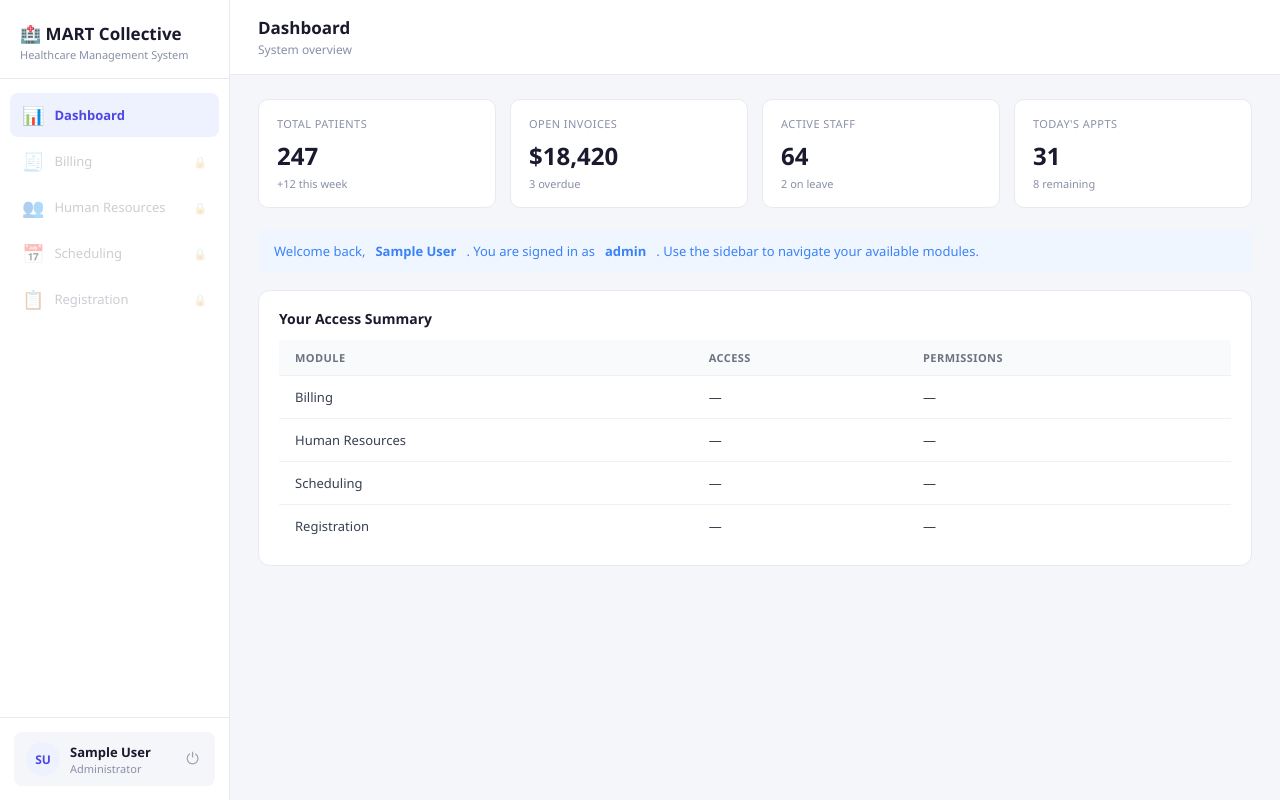
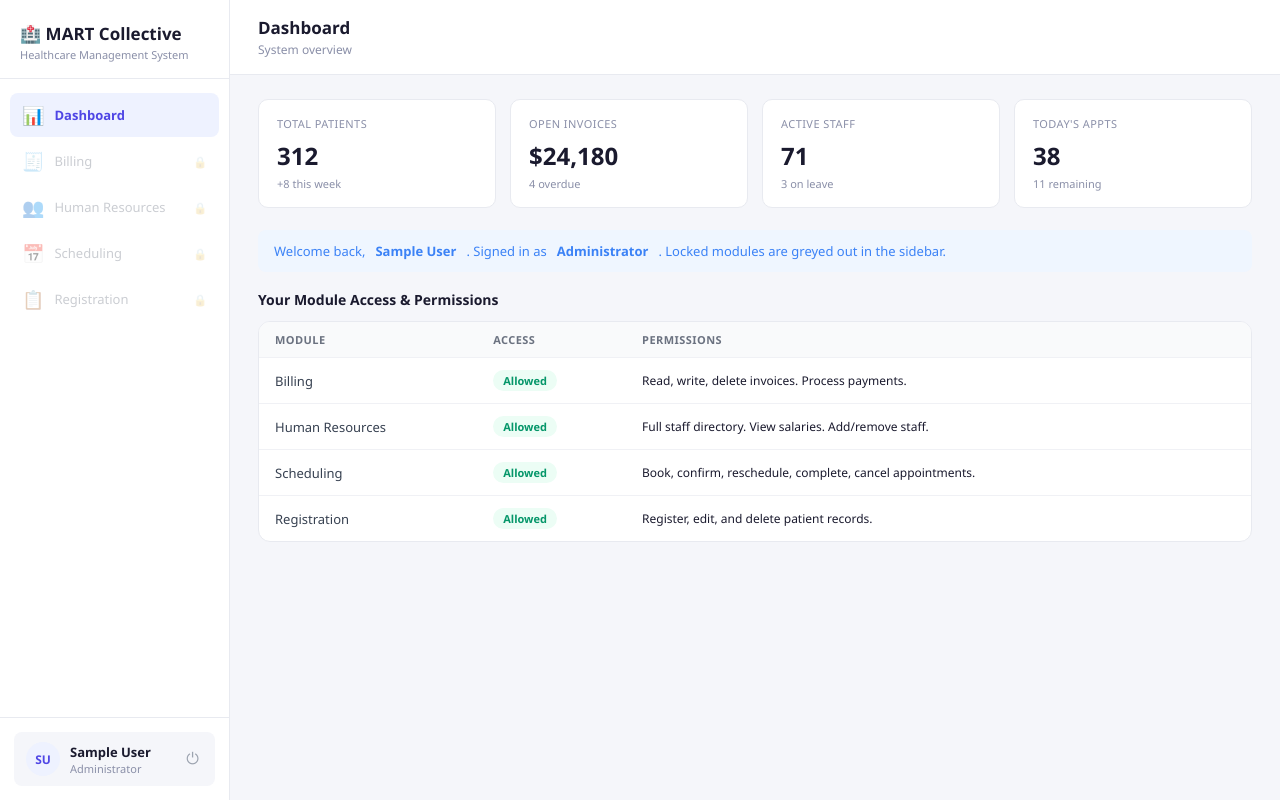
Before and after one commit to MattJohn21/Mart-Collective, a React (Create React App) app in the folder frontend/: page / in a window 1280 px wide. Built offline with nearby package versions, Linux system fonts and the light colour scheme; sample sign-in values are in the browser's storage.

Commit message:
Update Dashboard.js

```diff
--- a/frontend/src/modules/Dashboard/Dashboard.js
+++ b/frontend/src/modules/Dashboard/Dashboard.js
@@ -1,18 +1,70 @@
-import React, { useEffect, useState } from 'react';
-import axios from 'axios';
+import React from 'react';
 import { useAuth } from '../../context/AuthContext';
 
 const ROLE_STATS = {
-  admin:   [{ label: 'Total Patients', value: '247', sub: '+12 this week' }, { label: 'Open Invoices', value: '$18,420', sub: '3 overdue' }, { label: 'Active Staff', value: '64', sub: '2 on leave' }, { label: "Today's Appts", value: '31', sub: '8 remaining' }],
-  doctor:  [{ label: 'My Patients Today', value: '8', sub: '3 remaining' }, { label: 'Pending Reviews', value: '4', sub: 'action needed' }, { label: 'Admitted', value: '2', sub: 'stable' }, { label: 'Next Appt', value: '2:00 PM', sub: 'P-002' }],
-  nurse:   [{ label: 'Patients Assigned', value: '12', sub: '' }, { label: 'Medications Due', value: '5', sub: 'check times' }, { label: 'Shift', value: 'Day', sub: '7am–3pm' }, { label: 'Alerts', value: '2', sub: 'urgent' }],
-  hr:      [{ label: 'Total Staff', value: '64', sub: '' }, { label: 'Open Positions', value: '3', sub: 'hiring' }, { label: 'On Leave', value: '2', sub: '' }, { label: 'Payroll Due', value: 'May 15', sub: '9 days' }],
-  patient: [{ label: 'Upcoming Appts', value: '2', sub: 'next: May 9' }, { label: 'Outstanding Balance', value: '$320', sub: 'due May 20' }, { label: 'Prescriptions', value: '3', sub: 'active' }, { label: 'Provider', value: 'Dr. Chen', sub: 'Cardiology' }],
+  admin:        [{ label:'Total Patients', value:'312', sub:'+8 this week' }, { label:'Open Invoices', value:'$24,180', sub:'4 overdue' }, { label:'Active Staff', value:'71', sub:'3 on leave' }, { label:"Today's Appts", value:'38', sub:'11 remaining' }],
+  doctor:       [{ label:'My Patients Today', value:'9', sub:'4 remaining' }, { label:'Pending Reviews', value:'3', sub:'action needed' }, { label:'Admitted', value:'2', sub:'stable' }, { label:'Next Appt', value:'1:30 PM', sub:'P-003' }],
+  nurse:        [{ label:'Patients Assigned', value:'14', sub:'' }, { label:'Medications Due', value:'6', sub:'check times' }, { label:'Shift', value:'Day', sub:'7am–3pm' }, { label:'Alerts', value:'1', sub:'urgent' }],
+  receptionist: [{ label:'Check-ins Today', value:'17', sub:'5 pending' }, { label:'Appointments', value:'38', sub:'11 remaining' }, { label:'Registrations', value:'4', sub:'today' }, { label:'Pending Requests', value:'3', sub:'need confirm' }],
+  billing:      [{ label:'Invoices This Week', value:'14', sub:'' }, { label:'Collected Today', value:'$6,450', sub:'' }, { label:'Outstanding', value:'$4,210', sub:'4 invoices' }, { label:'Unpaid', value:'2', sub:'overdue' }],
+  hr:           [{ label:'Total Staff', value:'71', sub:'' }, { label:'Open Positions', value:'2', sub:'hiring' }, { label:'On Leave', value:'3', sub:'' }, { label:'Payroll Due', value:'May 15', sub:'9 days' }],
+  patient:      [{ label:'Upcoming Appts', value:'2', sub:'next: May 12' }, { label:'Balance Due', value:'$415', sub:'due May 25' }, { label:'Prescriptions', value:'2', sub:'active' }, { label:'Provider', value:'Dr. Williams', sub:'Cardiology' }],
+};
+
+const MODULE_ACCESS = {
+  admin: [
+    { module:'Billing',         access:true,  permissions:'Read, write, delete invoices. Process payments.'         },
+    { module:'Human Resources', access:true,  permissions:'Full staff directory. View salaries. Add/remove staff.'  },
+    { module:'Scheduling',      access:true,  permissions:'Book, confirm, reschedule, complete, cancel appointments.'},
+    { module:'Registration',    access:true,  permissions:'Register, edit, and delete patient records.'              },
+  ],
+  doctor: [
+    { module:'Billing',         access:false, permissions:'No access'                                               },
+    { module:'Human Resources', access:false, permissions:'No access'                                               },
+    { module:'Scheduling',      access:true,  permissions:'View all appointments. Confirm, complete, reschedule.'   },
+    { module:'Registration',    access:true,  permissions:'View and register new patients.'                         },
+  ],
+  nurse: [
+    { module:'Billing',         access:false, permissions:'No access'                                               },
+    { module:'Human Resources', access:false, permissions:'No access'                                               },
+    { module:'Scheduling',      access:true,  permissions:'View schedule only. Cannot modify appointments.'         },
+    { module:'Registration',    access:true,  permissions:'View patient records only. Cannot register patients.'    },
+  ],
+  receptionist: [
+    { module:'Billing',         access:false, permissions:'No access'                                               },
+    { module:'Human Resources', access:false, permissions:'No access'                                               },
+    { module:'Scheduling',      access:true,  permissions:'Book, reschedule, and cancel appointments.'              },
+    { module:'Registration',    access:true,  permissions:'Register and view patient records.'                      },
+  ],
+  billing: [
+    { module:'Billing',         access:true,  permissions:'Generate invoices. Process cash and card payments.'      },
+    { module:'Human Resources', access:false, permissions:'No access'                                               },
+    { module:'Scheduling',      access:false, permissions:'No access'                                               },
+    { module:'Registration',    access:false, permissions:'No access'                                               },
+  ],
+  hr: [
+    { module:'Billing',         access:false, permissions:'No access'                                               },
+    { module:'Human Resources', access:true,  permissions:'View staff directory. Add and remove employees. No salary visibility.' },
+    { module:'Scheduling',      access:false, permissions:'No access'                                               },
+    { module:'Registration',    access:false, permissions:'No access'                                               },
+  ],
+  patient: [
+    { module:'Billing',         access:true,  permissions:'View your own invoices only.'                            },
+    { module:'Human Resources', access:false, permissions:'No access'                                               },
+    { module:'Scheduling',      access:true,  permissions:'View your appointments. Request new appointments.'       },
+    { module:'Registration',    access:false, permissions:'No access'                                               },
+  ],
+};
+
+const ROLE_LABELS = {
+  admin:'Administrator', doctor:'Doctor', nurse:'Nurse',
+  receptionist:'Receptionist', billing:'Billing Staff', hr:'HR Staff', patient:'Patient',
 };
 
 export default function Dashboard() {
   const { user } = useAuth();
-  const stats = ROLE_STATS[user?.role] || [];
+  const stats  = ROLE_STATS[user?.role]  || [];
+  const access = MODULE_ACCESS[user?.role] || [];
 
   return (
     <div>
@@ -27,35 +79,36 @@ export default function Dashboard() {
       </div>
 
       <div className="alert alert-info">
-        Welcome back, <strong>{user?.name}</strong>. You are signed in as <strong>{user?.role}</strong>. Use the sidebar to navigate your available modules.
+        Welcome back, <strong>{user?.name}</strong>. Signed in as <strong>{ROLE_LABELS[user?.role]}</strong>. Locked modules are greyed out in the sidebar.
       </div>
 
-      <div className="card card-body">
-        <h3 style={{ marginBottom: 12, fontSize: 14, fontWeight: 700 }}>Your Access Summary</h3>
+      <div className="section-header">
+        <span className="section-title">Your Module Access & Permissions</span>
+      </div>
+
+      <div className="card">
         <table>
           <thead>
             <tr>
-              <th>Module</th>
-              <th>Access</th>
+              <th style={{ width:'22%' }}>Module</th>
+              <th style={{ width:'15%' }}>Access</th>
               <th>Permissions</th>
             </tr>
           </thead>
           <tbody>
-            {[
-              { module: 'Billing',      key: 'billing'      },
-              { module: 'Human Resources', key: 'hr'        },
-              { module: 'Scheduling',   key: 'scheduling'   },
-              { module: 'Registration', key: 'registration' },
-            ].map(row => {
-              const perms = user ? (require('../../context/AuthContext') && null) : null;
-              return (
-                <tr key={row.key}>
-                  <td>{row.module}</td>
-                  <td>—</td>
-                  <td>—</td>
-                </tr>
-              );
-            })}
+            {access.map((row) => (
+              <tr key={row.module}>
+                <td style={{ fontWeight:500 }}>{row.module}</td>
+                <td>
+                  <span className={'badge ' + (row.access ? 'badge-success' : 'badge-danger')}>
+                    {row.access ? 'Allowed' : 'Restricted'}
+                  </span>
+                </td>
+                <td style={{ fontSize:12, color: row.access ? 'var(--color-text-primary)' : '#9ca3af' }}>
+                  {row.permissions}
+                </td>
+              </tr>
+            ))}
           </tbody>
         </table>
       </div>
```
